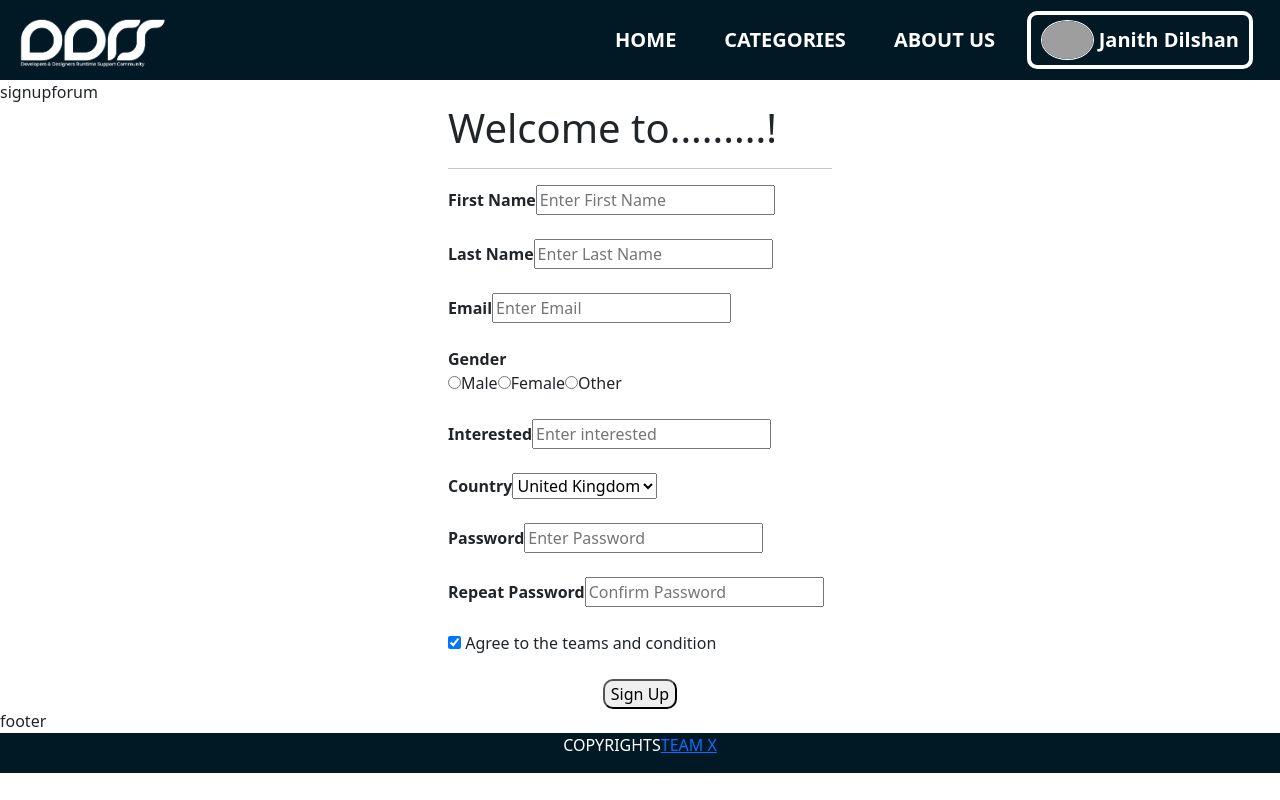
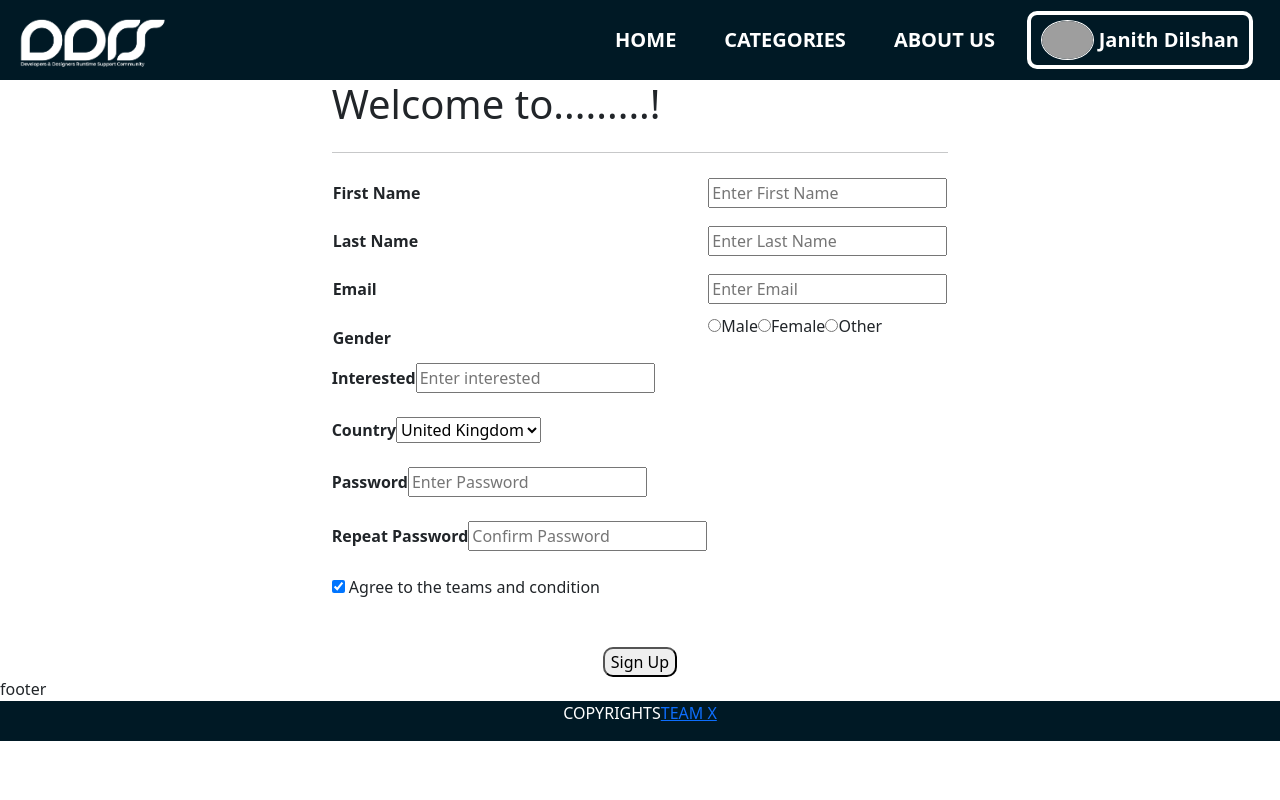
Before and after one commit to RavinduOnline/DDRS-Community, a React (Create React App) app in the folder client/: page /signup in a window 1280 px wide. Built offline with nearby package versions, Linux system fonts and the light colour scheme; grey boxes are pictures that could not be loaded.

Commit message:
Implemented main ui

```diff
--- a/client/package.json
+++ b/client/package.json
@@ -11,10 +11,12 @@
     "react": "^18.0.0",
     "react-dom": "^18.0.0",
     "react-html-parser": "^2.0.2",
+    "react-popup": "^0.11.0",
     "react-quill": "^1.3.5",
     "react-router-dom": "^6.3.0",
     "react-scripts": "5.0.0",
     "react-tag-input-component": "^1.0.7",
+    "reactjs-popup": "^2.0.5",
     "web-vitals": "^2.1.4"
   },
   "scripts": {
--- a/client/src/App.js
+++ b/client/src/App.js
@@ -3,7 +3,8 @@ import {BrowserRouter, Router , Routes , Route} from "react-router-dom"
 
 import Home from './components/Pages/Forum/Home/home';
 import SignUp from './components/Pages/UserProfile/SignUp/signup'
-
+import SignIn from './components/Pages/UserProfile/SignIn/signin'
+import Profile from './components/Pages/UserProfile/Profile/profile'
 import NotFound from './components/Pages/404/notfound';
 
 
@@ -14,6 +15,8 @@ function App() {
         <Routes>
               <Route exact path="/" element={<Home/>}/>
               <Route exact path="/signup" element={<SignUp/>}/>
+              <Route exact path="/signin" element={<SignIn/>}/>
+              <Route exact path="/profile" element={<Profile/>}/>
               <Route path="*" element={<NotFound/>}/>
         </Routes>
     </BrowserRouter>
--- /dev/null
+++ b/client/src/components/Pages/UserProfile/Profile/profile.css
@@ -0,0 +1,4 @@
+.profile-button {
+    border-radius: 10px;
+    justify-content: center;
+}
--- /dev/null
+++ b/client/src/components/Pages/UserProfile/Profile/profile.js
@@ -0,0 +1,15 @@
+import React from 'react'
+
+export default function profile() {
+  return (
+    <div>
+
+        <img src=''></img>
+        <h4>Janith Dilshan</h4>
+        <p>Sri Lanka</p>
+        <p>janith@gmail.com</p>
+        <button type="submit" className='profile-button'>Settings</button>
+
+    </div>
+  )
+}
--- /dev/null
+++ b/client/src/components/Pages/UserProfile/SignIn/signin.css
@@ -0,0 +1,10 @@
+.center-signin {
+    display: flex;
+    justify-content: center;
+    align-items: center;
+  }
+
+.signin-button {
+    border-radius: 10px;
+    justify-content: center;
+}
--- /dev/null
+++ b/client/src/components/Pages/UserProfile/SignIn/signin.js
@@ -0,0 +1,20 @@
+import React from 'react'
+import './signin.css'
+
+export default function signin() {
+  return (
+    <div>
+
+        <form>
+            <h4>Hi....</h4>
+            <label for="fname">User name</label><br/>
+            <input type="text" id="fname" name="fname"/><br/><br/>
+            <label for="lname">Password</label><br/>
+            <input type="text" id="lname" name="lname"/><br/><br/>
+            <button className='signin-button' type='submit' >Log in</button><br/><br/>
+            <p>Don't have an account? | New user</p>
+        </form>
+
+    </div>
+  )
+}
--- a/client/src/components/Pages/UserProfile/SignUp/SignUpForum/signupforum.css
+++ b/client/src/components/Pages/UserProfile/SignUp/SignUpForum/signupforum.css
@@ -1,39 +1,15 @@
 .signup-details {
-    margin: auto;
-    width: 30%;
+    justify-content: space-between;
+    display: flex;
+    flex-direction: column;
 }
 
-.center {
-    margin: auto;
-    width: 70%;
-    border: 2px solid #131411;
-    padding: 10px;
-  }
-
-  .clearfix::after {
-    content: "";
-    clear: both;
-    display: table;
-  }
-
-/* Float cancel and signup buttons and add an equal width */
-.cancelbtn, .signupbtn {
-    float: left;
-    width: 50%;
-  }
-
-/* Extra styles for the signup button */
-.signupbtn {
-    padding: 14px 20px;
-    background-color: #f44336;
-  }
-
-.button1 {
+.signup-button {
     border-radius: 10px;
     justify-content: center;
 }
 
-.center2 {
+.center-signup {
     display: flex;
     justify-content: center;
     align-items: center;
--- a/client/src/components/Pages/UserProfile/SignUp/SignUpForum/signupforum.js
+++ b/client/src/components/Pages/UserProfile/SignUp/SignUpForum/signupforum.js
@@ -3,34 +3,43 @@ import './signupforum.css'
 
 export default function signupforum() {
   return (
-    <div>
+    <div className='center-signup'>
 
-        signupforum
 
         <form>
           <div className='signup-details'>
             <h1>Welcome to.........!</h1>
                 <hr/>
 
+                <table>
+                  <tr>
+                    <td><label for="fname"><b>First Name<br/></b></label></td>
+                    <td><input type="text" placeholder="Enter First Name" name="fname" required/></td><br/><br/>
+                  </tr>
 
-                <label for="fname"><b>First Name<br/></b></label>
-                <input type="text" placeholder="Enter First Name" name="fname" required/><br/><br/>
+                  <tr>
+                    <td><label for="lname"><b>Last Name<br/></b></label></td>
+                    <td><input type="text" placeholder="Enter Last Name" name="lname" required/></td><br/><br/>
+                  </tr>
 
-                <label for="lname"><b>Last Name<br/></b></label>
-                <input type="text" placeholder="Enter Last Name" name="lname" required/><br/><br/>
+                  <tr>
+                    <td><label for="email"><b>Email<br/></b></label></td>
+                    <td><input type="text" placeholder="Enter Email" name="email" required/></td><br/><br/>
+                  </tr>
 
-                <label for="email"><b>Email<br/></b></label>
-                <input type="text" placeholder="Enter Email" name="email" required/><br/><br/>
+                  <tr>
+                    <td><label for="gender"><b>Gender<br/></b></label></td>
 
-                <label for="gender"><b>Gender<br/></b></label>
-                <div>
+                    <td>
                       <input type="radio" id="male" name="male" value="male"/>
                       <label for="male">Male</label>
                       <input type="radio" id="female" name="female" value="female"/>
                       <label for="female">Female</label>
                       <input type="radio" id="other" name="other" value="other"/>
                       <label for="other">Other</label><br></br><br/>
-                </div>
+                    </td>
+                  </tr>
+
 
                     <label for="interested"><b>Interested<br/></b></label>
                     <input type="text" placeholder="Enter interested" name="interested" required/><br/><br/>
@@ -49,14 +58,15 @@ export default function signupforum() {
 
                     <label for="psw-repeat"><b>Repeat Password</b></label>
                     <input type="password" placeholder="Confirm Password" name="psw-repeat" required/><br/><br/>
+                </table>
 
                 <label>
                 <input type="checkbox" checked="checked" name="remember" /> Agree to the teams and condition
                 </label><br/><br/>
 
-                <div class="center2">
-                <div class="button1">
-                <button type="submit" class="button1">Sign Up</button>
+                <div class="center-signup">
+                <div class="signup-button">
+                <button type="submit" class="signup-button">Sign Up</button>
                 </div>
                 </div>
 
```
Also changed, not shown: client/src/components/Pages/UserProfile/SignIn/signinform.js (added, +14 -0 lines). Lines whose indentation alone changed are shown as unchanged.
